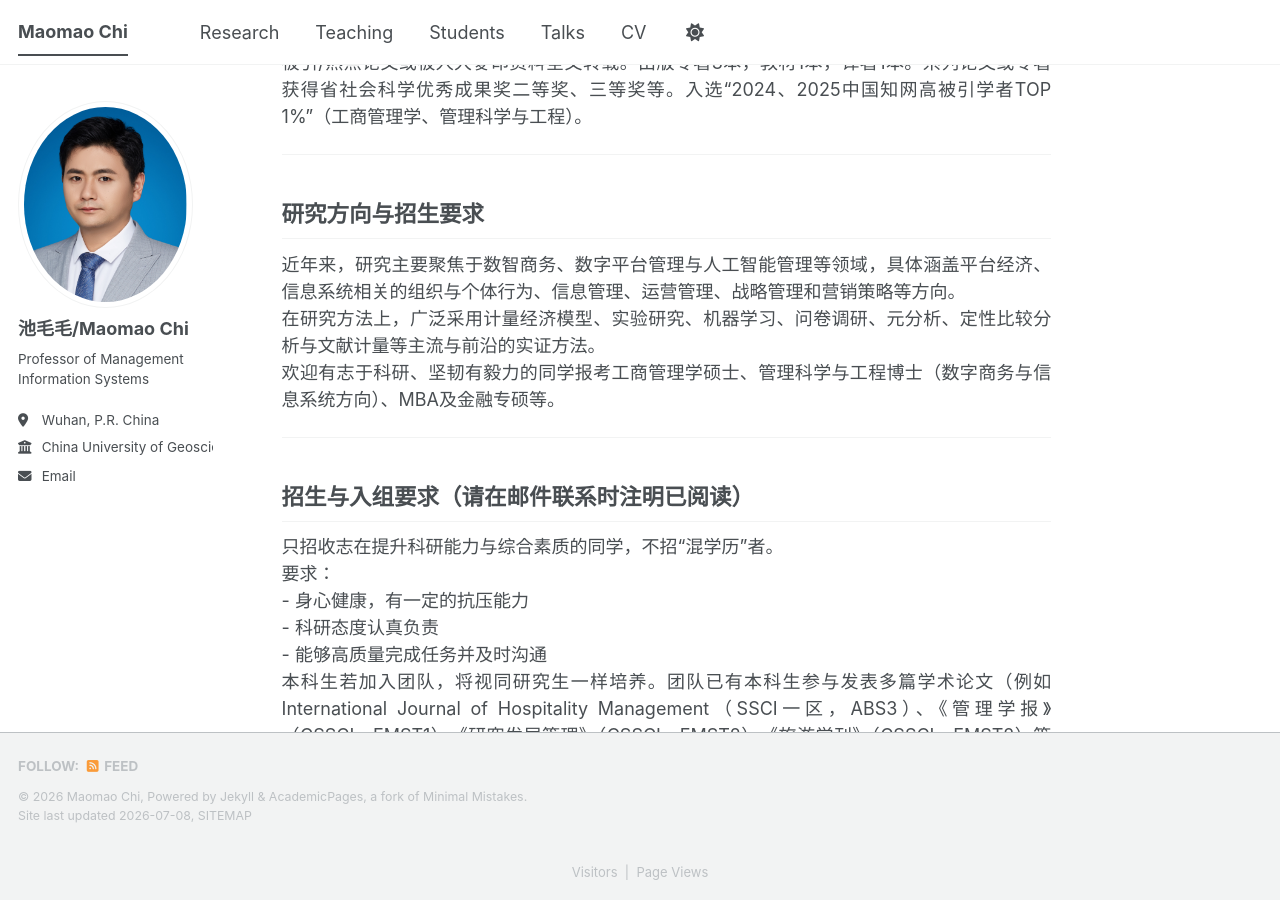
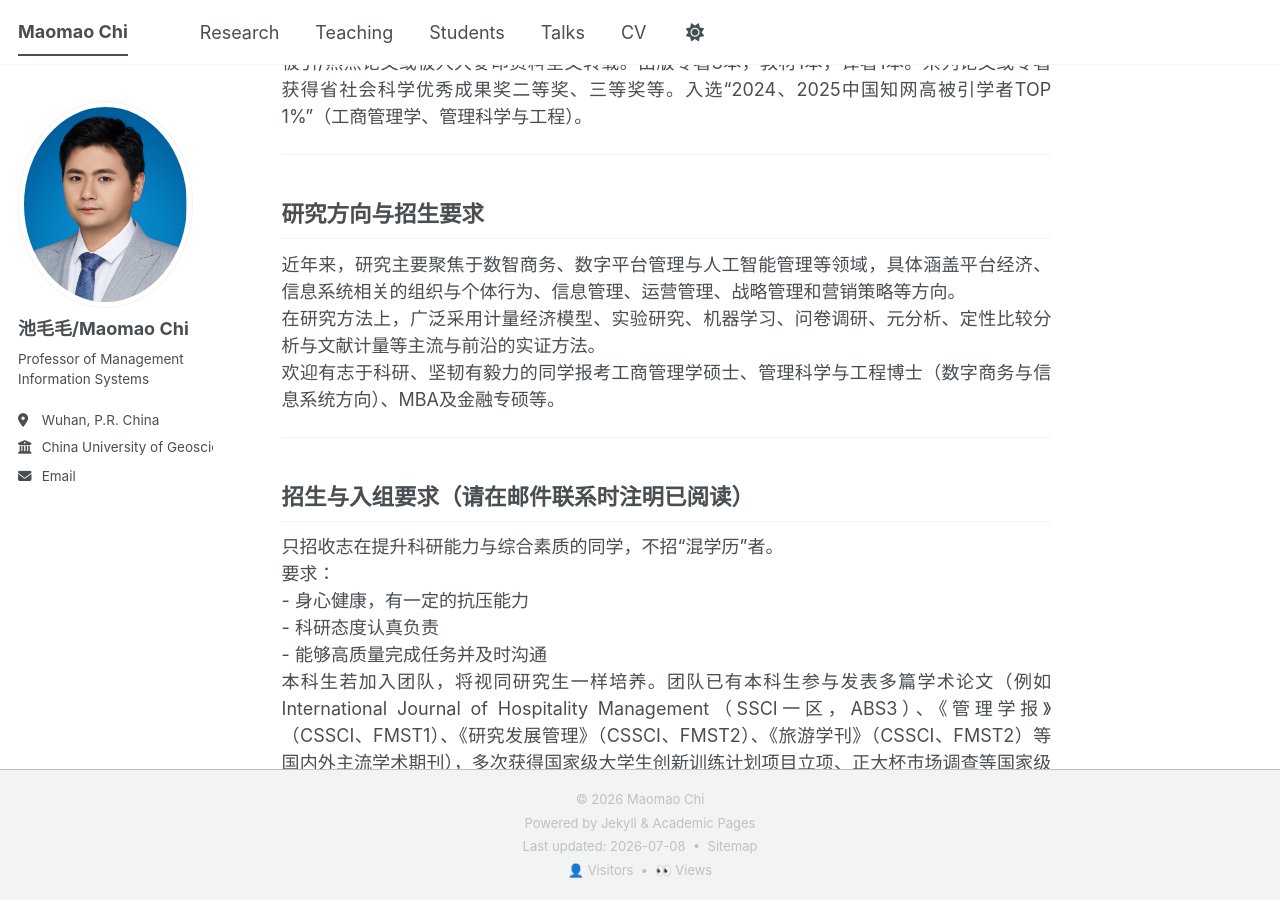
Before and after one commit to nishaochen/chimaomao, a Jekyll site: the page built from _pages/about.md, in a window 1280 px wide and 900 px high, scrolled down 472 px. Built offline with Jekyll 4.4.1, drawn with Linux system fonts in a browser that asks for light colours; comment, search, counter and statistics services are not loaded; a style sheet for code colours, icons or effects is not loaded.

Commit message:
Refactor footer to simplify copyright and remove social links
Removed social media links and updated copyright section.

```diff
--- a/_includes/footer.html
+++ b/_includes/footer.html
@@ -1,39 +1,33 @@
 {% include base_path %}
 
-{% if site.author.github or site.author.bitbucket or site.atom_feed.hide != true %}
-<div class="page__footer-follow">
-  <ul class="social-icons">
-    {% if site.data.ui-text[site.locale].follow_label %}
-      <li><strong>{{ site.data.ui-text[site.locale].follow_label }}</strong></li>
-    {% endif %}
-    {% if site.author.github %}
-      <li><a href="https://github.com/{{ site.author.github }}"><i class="fab fa-github" aria-hidden="true"></i> GitHub</a></li>
-    {% endif %}
-    {% if site.author.bitbucket %}
-      <li><a href="https://bitbucket.org/{{ site.author.bitbucket }}"><i class="fab fa-bitbucket" aria-hidden="true"></i> Bitbucket</a></li>
-    {% endif %}
-    {% if site.atom_feed.hide != true %}
-    <li><a href="{% if site.atom_feed.path %}{{ site.atom_feed.path }}{% else %}{{ base_path }}/feed.xml{% endif %}"><i class="fa fa-fw fa-rss-square" aria-hidden="true"></i> {{ site.data.ui-text[site.locale].feed_label | default: "Feed" }}</a></li>
-    {% endif %}
-  </ul>
-</div>
-{% endif %}
+<div class="page__footer-copyright" style="text-align:center; line-height:1.8; font-size:13px;">
 
-<div class="page__footer-copyright">
-  &copy; {{ site.time | date: '%Y' }} {{ site.name | default: site.title }}, {{ site.data.ui-text[site.locale].powered_by | default: "Powered by" }} <a href="https://jekyllrb.com" rel="nofollow">Jekyll</a> &amp; <a href="https://github.com/academicpages/academicpages.github.io">AcademicPages</a>, a fork of <a href="https://mademistakes.com/work/minimal-mistakes-jekyll-theme/" rel="nofollow">Minimal Mistakes</a>.<br />
-  Site last updated {{ "now" | date: '%Y-%m-%d' }}, <a href="/sitemap/" style="text-transform: uppercase;">{{ site.data.ui-text[site.locale].site_map | default: "Sitemap" }}</a>
-</div>
-<hr>
+&copy; {{ site.time | date: '%Y' }} {{ site.name | default: site.title }}
 
-<div class="page__footer-copyright" style="text-align:center;font-size:13px;">
+<br>
 
+Powered by
+<a href="https://jekyllrb.com" rel="nofollow">Jekyll</a>
+&
+<a href="https://github.com/academicpages/academicpages.github.io" rel="nofollow">Academic Pages</a>
+
+<br>
+
+Last updated: {{ "now" | date: '%Y-%m-%d' }}
+&nbsp;•&nbsp;
+<a href="/sitemap/">Sitemap</a>
+
+<br>
+
+👤
+<span id="busuanzi_value_site_uv"></span>
 Visitors
-<span id="busuanzi_value_site_uv"></span>
 
-&nbsp;|&nbsp;
+&nbsp;•&nbsp;
 
-Page Views
+👀
 <span id="busuanzi_value_site_pv"></span>
+Views
 
 </div>
 
```
